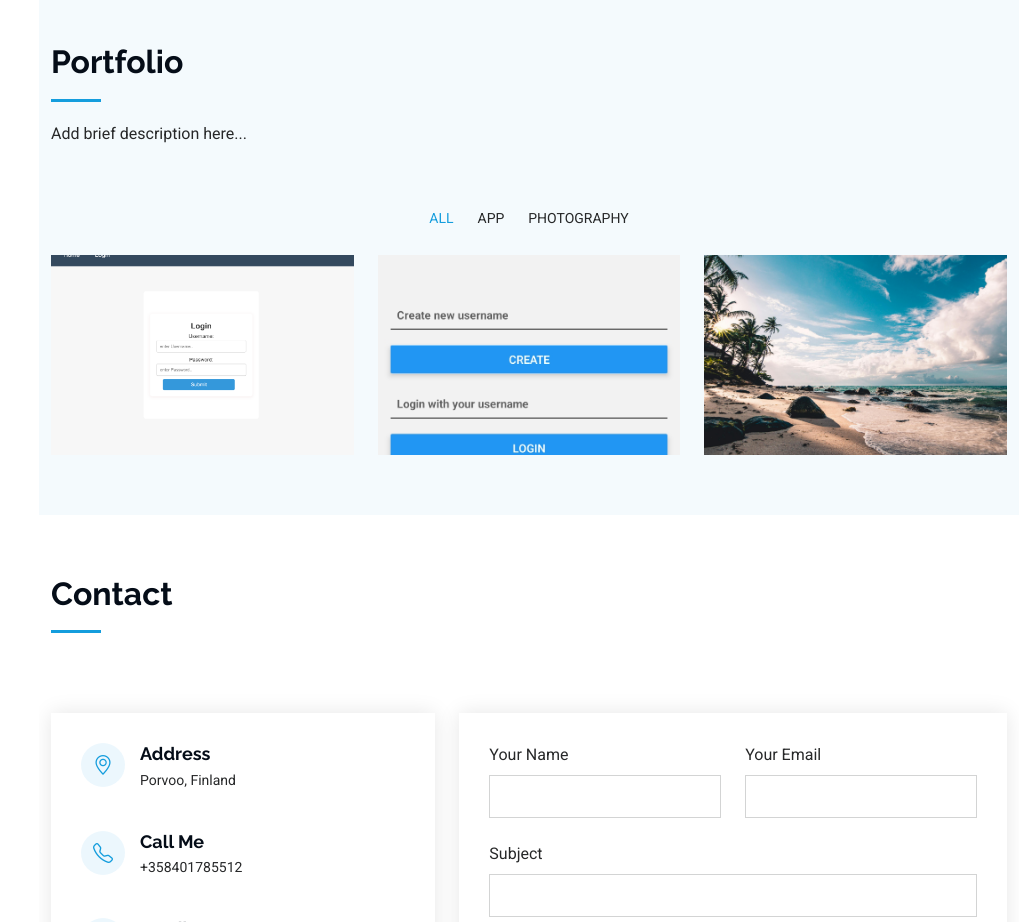
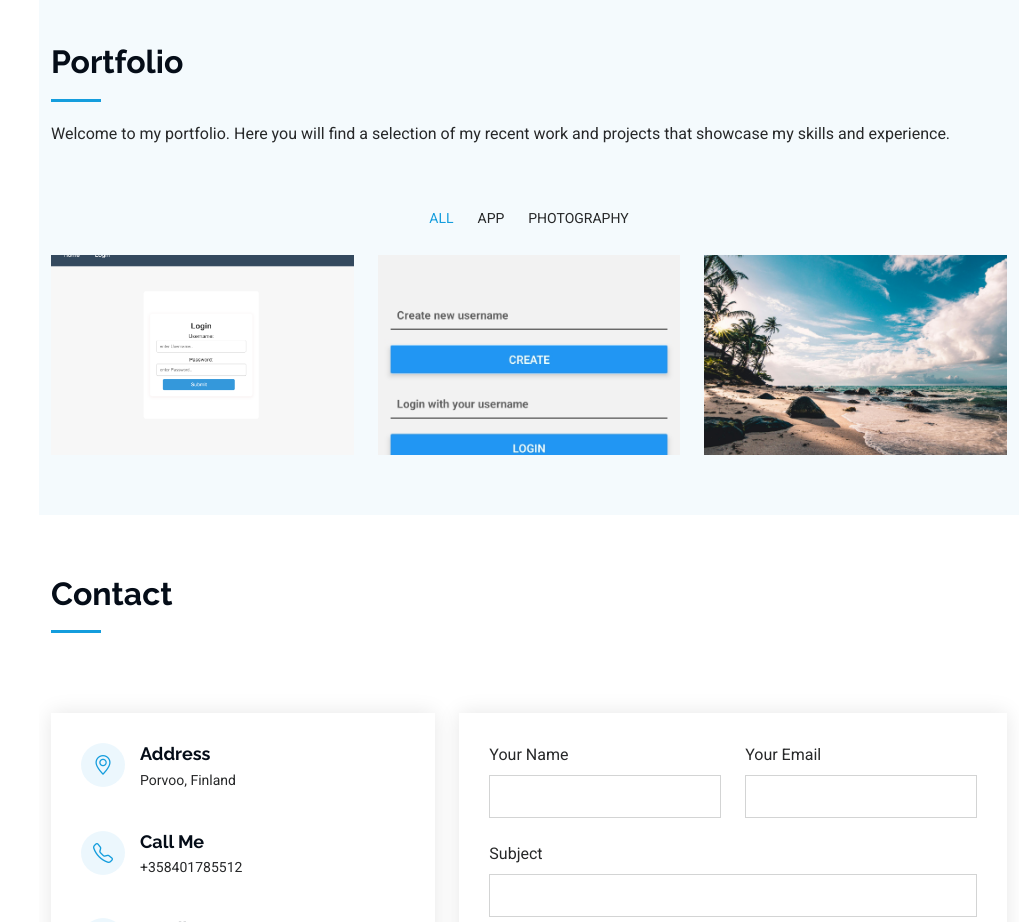
Before and after one commit to sajibnet90/sajibnet90.github.io, a plain HTML site: page index.html in a window 1280 px wide. Shown: the part 4580-5502 px from the top of the page, without its empty margins (261-1280 px from the left). Drawn offline with nearby package versions, Linux system fonts and the light colour scheme.

Commit message:
Modified Portfolio Section

```diff
--- a/index.html
+++ b/index.html
@@ -466,8 +466,7 @@
       <!-- Section Title -->
       <div class="container section-title" data-aos="fade-up">
         <h2>Portfolio</h2>
-        <p> Add brief description here...</p>
-      </div><!-- End Section Title -->
+        <p>Welcome to my portfolio. Here you will find a selection of my recent work and projects that showcase my skills and experience.</p>      </div><!-- End Section Title -->
 
       <div class="container">
 
```
